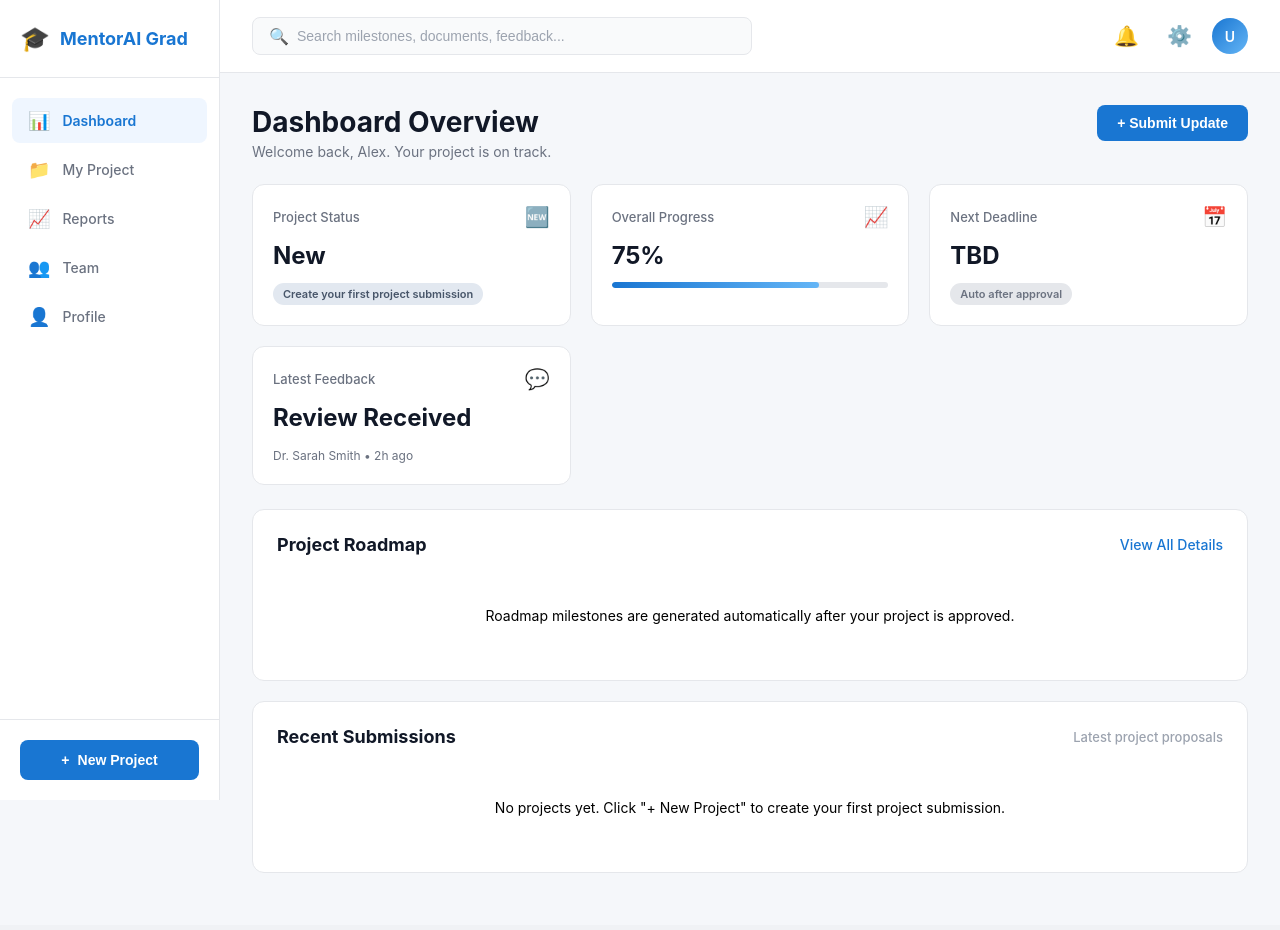
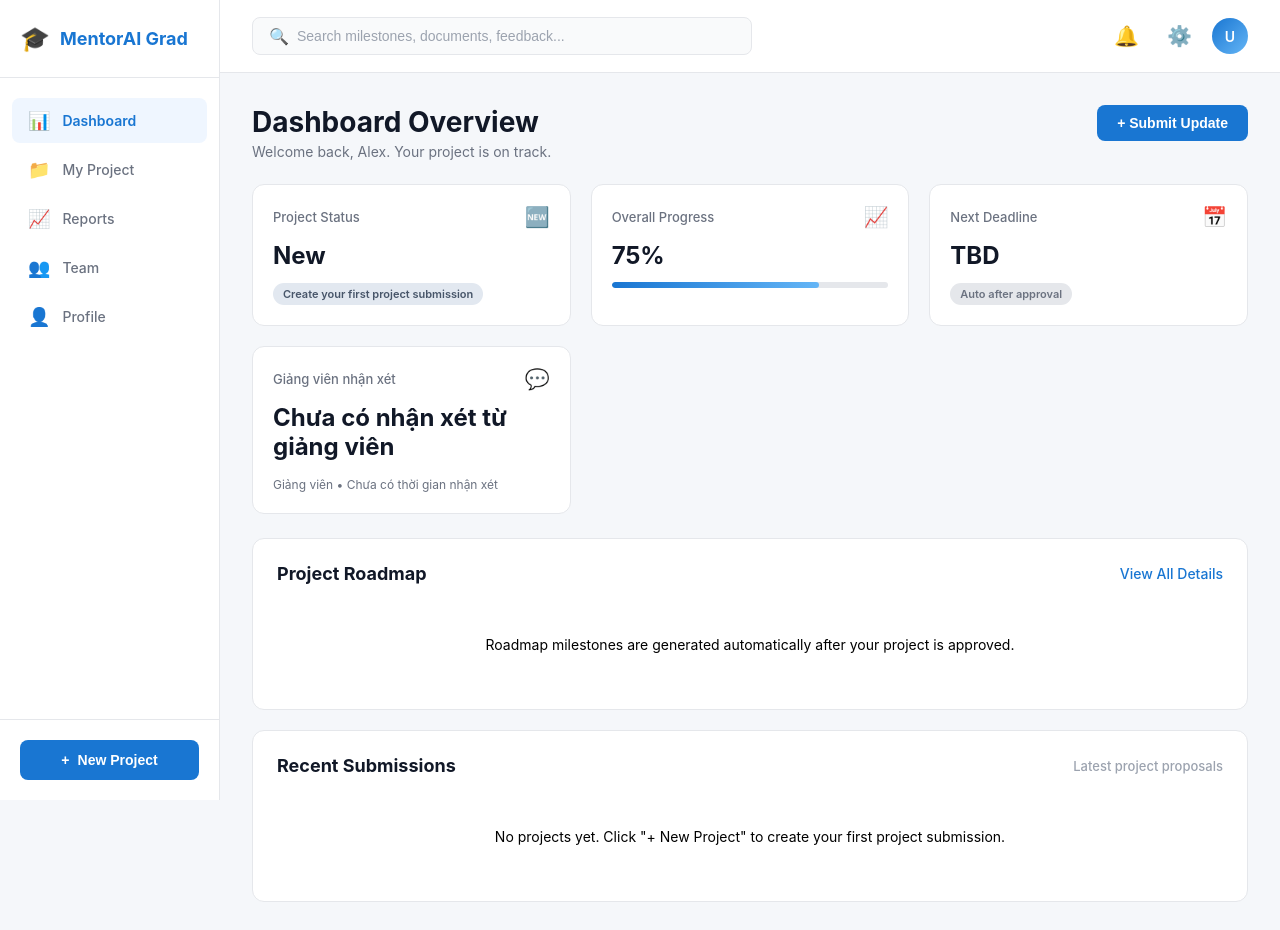
Before and after one commit to tranathai/CAPSTONE-2--C2SE.71, a React (Create React App) app in the folder frontend/: page /dashboard in a window 1280 px wide. Shown: the top 930 px of the page. Built offline with nearby package versions, Linux system fonts and the light colour scheme; sample sign-in values are in the browser's storage; the HTML template or start-up script is replaced by a standard one.

Commit message:
feat: add roadmap details section and enhance feedback display in Dashboard; update TeacherDashboard for monthly review tracking

```diff
--- a/frontend/src/pages/Dashboard.css
+++ b/frontend/src/pages/Dashboard.css
@@ -1374,3 +1374,34 @@
   line-height: 1.5;
   white-space: pre-wrap;
 }
+
+.roadmap-details-panel {
+  margin-top: 20px;
+  padding: 20px;
+  border: 1px solid #e5e7eb;
+  border-radius: 12px;
+  background: #f8fafc;
+  display: grid;
+  gap: 14px;
+}
+
+.roadmap-detail-group {
+  padding: 16px;
+  background: #ffffff;
+  border: 1px solid #dbeafe;
+  border-radius: 10px;
+}
+
+.roadmap-detail-group h3 {
+  margin: 0 0 10px;
+  font-size: 15px;
+  color: #0f172a;
+}
+
+.roadmap-detail-group ul {
+  margin: 0;
+  padding-left: 20px;
+  color: #334155;
+  display: grid;
+  gap: 8px;
+}
--- a/frontend/src/pages/Dashboard.jsx
+++ b/frontend/src/pages/Dashboard.jsx
@@ -23,6 +23,37 @@ const ROADMAP_MILESTONE_TEMPLATE = [
   { id: 'final', title: 'Cuối kỳ', weeksFromStart: 10 }
 ];
 
+const ROADMAP_DOCUMENT_SECTIONS = [
+  {
+    title: 'Milestone 1 - Proposal',
+    documents: [
+      'Tài liệu đề xuất Dự án (Proposal)',
+      'Kế hoạch dự án (Project Plan, Sprint plan)'
+    ]
+  },
+  {
+    title: 'Milestone 2 - Giữa kỳ',
+    documents: [
+      'Tài liệu yêu cầu (SRS / User Stories)',
+      'Tài liệu kiến trúc hệ thống (Architecture Design)',
+      'Tài liệu thiết kế UI (UI Design)'
+    ]
+  },
+  {
+    title: 'Milestone 3 - Cuối kỳ',
+    documents: [
+      'Test Plan',
+      'Test Cases / Test Data',
+      'Test Report / Bug Report',
+      'Management Documents (meeting, evidence)',
+      'Code Standards',
+      'Reflection / Peer evaluation',
+      'Technical Report',
+      'Source Code'
+    ]
+  }
+];
+
 const formatShortDate = (dateIso) => {
   if (!dateIso) {
     return 'Unknown date';
@@ -33,6 +64,40 @@ const formatShortDate = (dateIso) => {
     day: 'numeric',
     year: 'numeric'
   });
+};
+
+const formatTimeAgo = (dateIso) => {
+  if (!dateIso) {
+    return 'Chưa có thời gian nhận xét';
+  }
+
+  const targetTime = new Date(dateIso).getTime();
+  if (Number.isNaN(targetTime)) {
+    return 'Chưa có thời gian nhận xét';
+  }
+
+  const diffMs = Date.now() - targetTime;
+  const diffMinutes = Math.floor(diffMs / (1000 * 60));
+
+  if (diffMinutes < 1) {
+    return 'Vừa xong';
+  }
+
+  if (diffMinutes < 60) {
+    return `${diffMinutes} phút trước`;
+  }
+
+  const diffHours = Math.floor(diffMinutes / 60);
+  if (diffHours < 24) {
+    return `${diffHours} giờ trước`;
+  }
+
+  const diffDays = Math.floor(diffHours / 24);
+  if (diffDays < 30) {
+    return `${diffDays} ngày trước`;
+  }
+
+  return formatShortDate(dateIso);
 };
 
 const addWeeksToDate = (dateIso, weeks) => {
@@ -450,6 +515,7 @@ const DashboardContent = ({ user }) => {
   const [activeReview, setActiveReview] = useState(null);
   const [decisionReason, setDecisionReason] = useState('');
   const [reviewError, setReviewError] = useState('');
+  const [showRoadmapDetails, setShowRoadmapDetails] = useState(false);
 
   const sortedStudentSubmissions = useMemo(() => {
     if (isInstructor) {
@@ -473,6 +539,16 @@ const DashboardContent = ({ user }) => {
     ? normalizeSubmissionStatus(selectedSubmission.status)
     : 'new';
   const studentStatusCard = getStudentStatusCardConfig(selectedStudentStatus);
+
+  const latestFeedbackContent = !isInstructor
+    ? (selectedSubmission?.reviewReason || 'Chưa có nhận xét từ giảng viên')
+    : 'Review Received';
+  const latestFeedbackTime = !isInstructor
+    ? formatTimeAgo(selectedSubmission?.reviewedAt)
+    : '2h ago';
+  const latestFeedbackAuthor = !isInstructor
+    ? (selectedSubmission?.reviewedBy || 'Giảng viên')
+    : 'Dr. Sarah Smith';
 
   const studentRoadmapMilestones = selectedSubmission && selectedStudentStatus === 'accepted'
     ? getSubmissionRoadmap(selectedSubmission)
@@ -645,12 +721,12 @@ const DashboardContent = ({ user }) => {
 
         <div className="stat-card">
           <div className="stat-header">
-            <span className="stat-label">Latest Feedback</span>
+            <span className="stat-label">{isInstructor ? 'Latest Feedback' : 'Giảng viên nhận xét'}</span>
             <span className="stat-icon">💬</span>
           </div>
-          <div className="stat-value">Review Received</div>
+          <div className="stat-value">{latestFeedbackContent}</div>
           <div className="stat-footer">
-            <span className="feedback-text">Dr. Sarah Smith • 2h ago</span>
+            <span className="feedback-text">{latestFeedbackAuthor} • {latestFeedbackTime}</span>
           </div>
         </div>
       </div>
@@ -659,7 +735,7 @@ const DashboardContent = ({ user }) => {
       <div className="section-card">
         <div className="section-header">
           <h2>Project Roadmap</h2>
-          <button type="button" className="view-details">View All Details</button>
+          <button type="button" className="view-details" onClick={() => setShowRoadmapDetails((prev) => !prev)}>{showRoadmapDetails ? 'Hide All Details' : 'View All Details'}</button>
         </div>
         {isInstructor ? (
           <div className="roadmap">
@@ -743,6 +819,23 @@ const DashboardContent = ({ user }) => {
             </div>
           )
         )}
+
+        {showRoadmapDetails && (
+          <div className="roadmap-details-panel">
+            {ROADMAP_DOCUMENT_SECTIONS.map((section) => (
+              <div className="roadmap-detail-group" key={section.title}>
+                <h3>{section.title}</h3>
+                <ul>
+                  {section.documents.map((document) => (
+                    <li key={document}>{document}</li>
+                  ))}
+                </ul>
+              </div>
+            ))}
+          </div>
+        )}
+
+
       </div>
 
       {/* Recent Submissions */}
--- a/frontend/src/pages/TeacherDashboard.jsx
+++ b/frontend/src/pages/TeacherDashboard.jsx
@@ -41,6 +41,20 @@ const normalizeSubmissionStatus = (rawStatus) => {
   }
 
   return 'pending';
+};
+
+const isInCurrentMonth = (dateIso) => {
+  if (!dateIso) {
+    return false;
+  }
+
+  const parsed = new Date(dateIso);
+  if (Number.isNaN(parsed.getTime())) {
+    return false;
+  }
+
+  const now = new Date();
+  return parsed.getFullYear() === now.getFullYear() && parsed.getMonth() === now.getMonth();
 };
 
 const getStatusLabel = (status) => {
@@ -91,9 +105,15 @@ const TeacherDashboard = () => {
   const [reviewError, setReviewError] = useState('');
 
   const totalProjects = allSubmissions.length;
-  const pendingReviews = allSubmissions.filter((item) => normalizeSubmissionStatus(item.status) === 'pending').length;
   const approvedProjects = allSubmissions.filter((item) => normalizeSubmissionStatus(item.status) === 'accepted').length;
-  const projectsAtRisk = allSubmissions.filter((item) => normalizeSubmissionStatus(item.status) === 'deny').length;
+  const pendingReviewsThisMonth = allSubmissions.filter((item) => (
+    normalizeSubmissionStatus(item.status) === 'pending'
+    && isInCurrentMonth(item.submittedAt || item.updatedAt)
+  )).length;
+  const projectsAtRiskThisMonth = allSubmissions.filter((item) => (
+    normalizeSubmissionStatus(item.status) === 'deny'
+    && isInCurrentMonth(item.reviewedAt || item.updatedAt || item.submittedAt)
+  )).length;
 
   useEffect(() => {
     const token = localStorage.getItem('token');
@@ -247,15 +267,15 @@ const TeacherDashboard = () => {
           </article>
 
           <article className="overview-card">
-            <p className="chip warm">{pendingReviews} waiting</p>
-            <h3>Pending Reviews</h3>
-            <strong>{pendingReviews}</strong>
+            <p className="chip warm">{pendingReviewsThisMonth} waiting this month</p>
+            <h3>Pending Reviews (This Month)</h3>
+            <strong>{pendingReviewsThisMonth}</strong>
           </article>
 
           <article className="overview-card">
-            <p className="chip bad">{projectsAtRisk} declined</p>
-            <h3>Projects at Risk</h3>
-            <strong>{projectsAtRisk}</strong>
+            <p className="chip bad">{projectsAtRiskThisMonth} declined this month</p>
+            <h3>Projects at Risk (This Month)</h3>
+            <strong>{projectsAtRiskThisMonth}</strong>
           </article>
         </section>
 
```
